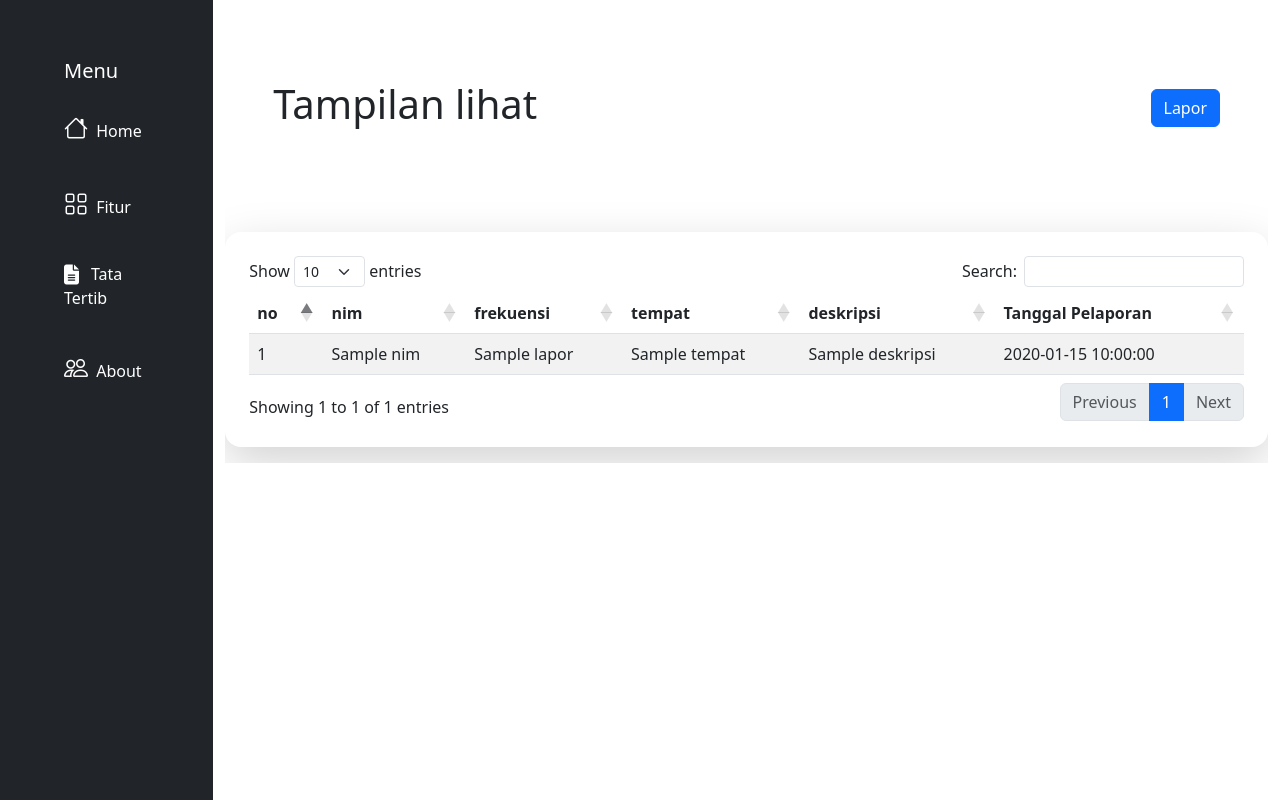
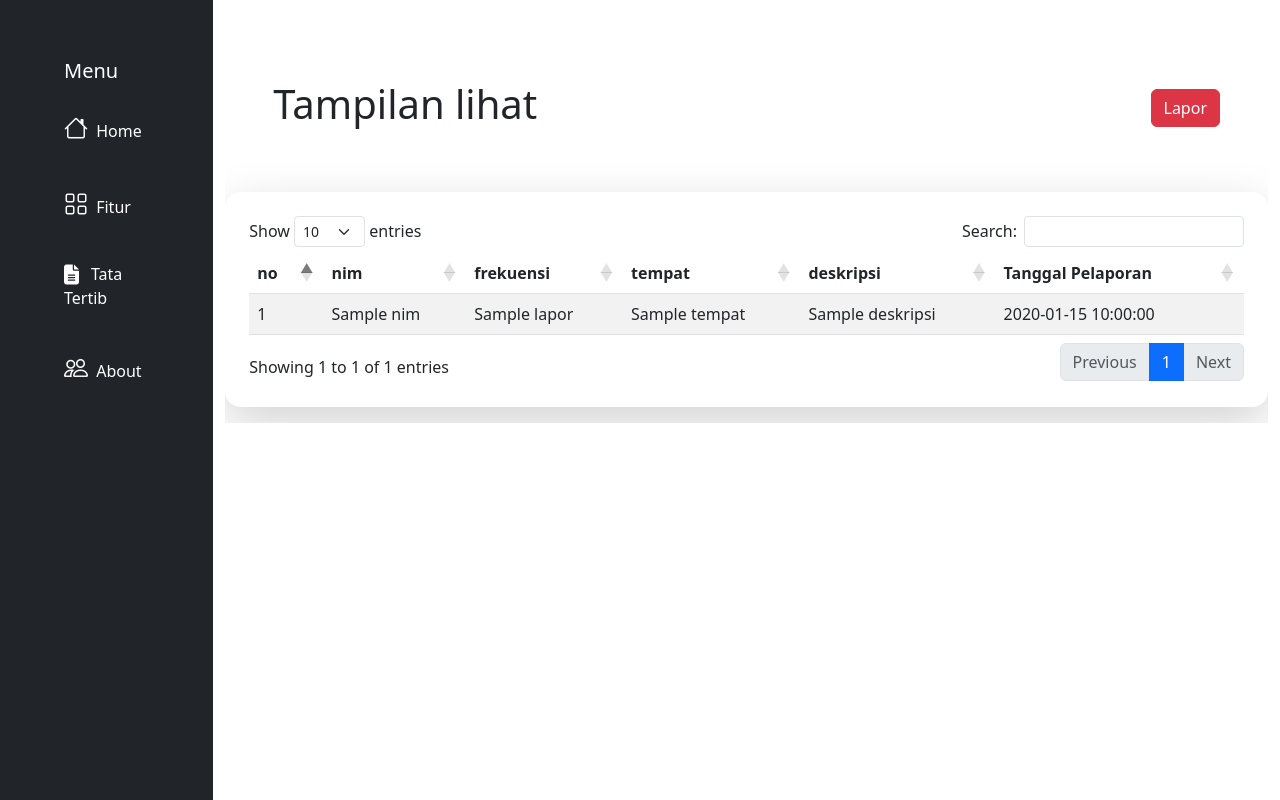
Before and after one commit to ICLabs-Fikom-UMI/ProTechLab-Sistem-Pelanggaran-Praktikan, a PHP site: the page made by app/view/menu/lihat.php in a window 1280 px wide. Shown: the part 90-890 px from the top of the page. Run offline with PHP 8.4, Linux system fonts and the light colour scheme; the visitor is signed in with stand-in values (Sample User, id 1); the template is opened without the code that fills it: most values are stand-ins (such as "Sample title", 1, 10 or a date in 2020); some libraries are stand-ins or nearby versions.

```diff
--- a/app/controllers/Home.php
+++ b/app/controllers/Home.php
@@ -5,6 +5,7 @@ class Home extends Controller{
         $data["judul"] = "Home";
         $data["nama"] = $this->model("User_model")->getUser();
         $data["data"]= $this->model("User_model")->jumlahPeringatan();
+        $data["jumlahLaporan"]= $this->model("Laporan_model")->dataLaporan();
         $this->view("templates/header");
         $this->view("home/index", $data);
         $this->view("templates/footer");
--- a/app/view/menu/lihat.php
+++ b/app/view/menu/lihat.php
@@ -3,7 +3,7 @@
 <div class="overflow-scroll " style="max-height: 85vh; overflow-x: hidden;">
 
 
-    <div class="col py-3" >
+    <div class="col py-3">
         <div class="row">
             <div class="col-lg-6">
                 <?php Flasher::flash() ?>
@@ -13,7 +13,8 @@
         <div class="d-flex justify-content-between align-items-center p-5 ">
             <h1>Tampilan lihat</h1>
             <?php if ($_SESSION['role'] == 'asisten' || $_SESSION['role'] == 'admin') { ?>
-            <button type="button" class="btn btn-primary tombolLapor" data-bs-toggle="modal" data-bs-target="#formModal">
+                    <button type="button" class="btn btn-danger tombolLapor" data-bs-toggle="modal"
+                        data-bs-target="#formModal">
                         Lapor
                     </button>
                 <?php } ?>
@@ -21,8 +22,11 @@
 
 
 
-        <div class=" mx-auto mt-5 shadow-lg rounded-4 p-4">
+
+        <div class=" mx-auto mt-2 shadow-lg rounded-4 p-4">
+
             <table id="myTable" class="table table-striped" style="width:100%">
+
                 <thead>
                 <tr>
                     <th>no</th>
--- a/app/view/menu/tindak.php
+++ b/app/view/menu/tindak.php
@@ -1,3 +1,4 @@
+
 <div class="overflow-scroll" style="max-height: 85vh; overflow-x: hidden;">
 
 
@@ -11,7 +12,7 @@
         <div class="d-flex justify-content-between align-items-center p-5 ">
             <h1>Daftar Tindak Lanjut</h1>
             <?php if ($_SESSION['role'] == 'asisten' || $_SESSION['role'] == 'admin') { ?>
-                <button type="button" class="btn btn-primary tombolLapor" data-bs-toggle="modal" data-bs-target="#formModal">
+                <button type="button" class="btn btn-danger tombolLapor" data-bs-toggle="modal" data-bs-target="#formModal">
                     Lapor
                 </button>
             <?php } ?>
```
Also changed, not shown: app/models/Laporan_model.php (+7 -0 lines), app/view/home/index.php (+13 -5 lines). Lines whose indentation alone changed are shown as unchanged.
